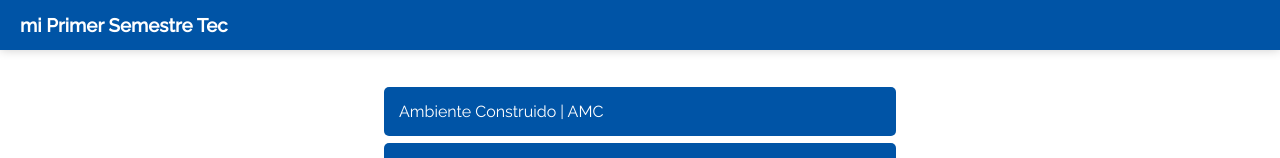
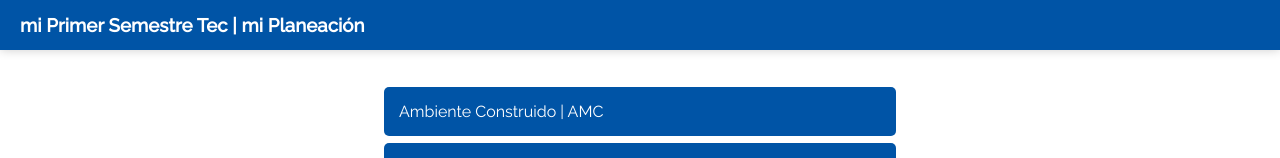
Before and after one commit to rchavelas/mePreparoTec, a plain HTML site: page index.html in a window 1280 px wide. Shown: the top 158 px of the page. Drawn offline with Linux system fonts and the light colour scheme.

Commit message:
Update index.html

```diff
--- a/index.html
+++ b/index.html
@@ -18,7 +18,7 @@
 
         <!--Barra de navegación superior-->
         <div class="nav">
-            <h3><a href="#" class="navLink">mi Primer Semestre Tec</a></h3>
+            <h3><a href="#" class="navLink">mi Primer Semestre Tec | mi Planeación</a></h3>
         </div>
         <!--end of Barra de navegación superior-->
 
```
